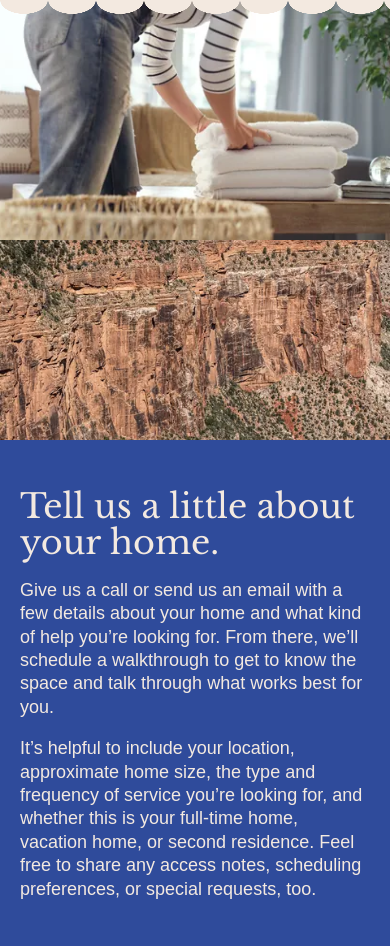
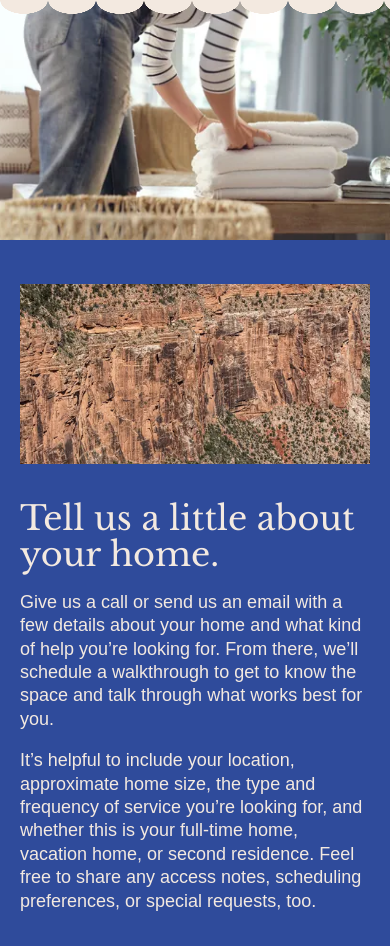
Before and after one commit to devin6beck/Website_EnchantedCircle, a plain HTML site: page contact.html in a window 390 px wide. Shown: the part 823-1769 px from the top of the page. Drawn offline with nearby package versions, Linux system fonts and the light colour scheme; a web font is replaced by a local one.

Commit message:
Set the contact page canyon strip inside the blue section
Match Hannah's example: the Grand Canyon strip sits on the blue to the
left of the text (a little larger than the example), and the blue
section no longer has scalloped bottom edges.

Co-Authored-By: Claude Opus 5.5 <noreply@anthropic.com>

```diff
--- a/styles.css
+++ b/styles.css
@@ -373,10 +373,9 @@ body{color:var(--blue);font-family:var(--sans)}
 .contact-photo{width:100%;min-height:0;aspect-ratio:1600/844;max-height:780px}
 .contact-photo.has-photo>img{object-position:50% 70%}
 /* 3 · Tell us about your home: cliffs strip runs the full height on the left */
-.contact-conversation{position:relative;z-index:2;display:grid;grid-template-columns:clamp(150px,19vw,340px) minmax(0,1fr);background:var(--blue);color:var(--linen)}
-.contact-conversation::after{content:"";position:absolute;left:clamp(150px,19vw,340px);right:0;top:100%;height:var(--scallop-h);background:radial-gradient(ellipse calc(var(--scallop-w)/2) var(--scallop-h) at 50% 0,var(--blue) 98%,transparent 100%) repeat-x 0 0/var(--scallop-w) var(--scallop-h);pointer-events:none}
-.conversation-cliffs{width:100%;height:0;min-height:100%;object-fit:cover;object-position:50% 40%}
-.conversation-grid{display:grid;grid-template-columns:minmax(0,1.4fr) minmax(0,.9fr);gap:clamp(32px,5vw,90px);align-items:center;padding:clamp(56px,6vw,96px) clamp(24px,5vw,80px)}
+.contact-conversation{position:relative;z-index:2;display:grid;grid-template-columns:clamp(120px,12vw,190px) minmax(0,1fr);column-gap:clamp(28px,4vw,64px);padding:clamp(48px,5vw,80px) clamp(24px,5vw,80px) clamp(48px,5vw,80px) clamp(24px,6vw,96px);background:var(--blue);color:var(--linen)}
+.conversation-cliffs{width:100%;height:0;min-height:100%;object-fit:cover;object-position:50% 30%}
+.conversation-grid{display:grid;grid-template-columns:minmax(0,1.4fr) minmax(0,.9fr);gap:clamp(32px,5vw,90px);align-items:center;padding:0}
 .conversation-copy h2{margin:0 0 .55em;font-size:clamp(2.1rem,3.75vw,3.375rem);line-height:1.08;letter-spacing:0;color:var(--linen)}
 .conversation-copy p{max-width:34em;margin-bottom:1em;font-size:clamp(1.125rem,1.6vw,1.4375rem);font-weight:500;line-height:1.3}
 .conversation-copy p:last-child{margin-bottom:0}
@@ -391,10 +390,9 @@ body{color:var(--blue);font-family:var(--sans)}
 @media(max-width:760px){
   .contact-intro-grid{grid-template-columns:1fr;gap:40px;padding-block:24px 52px}
   .contact-photo{min-height:240px}
-  .contact-conversation{grid-template-columns:1fr}
-  .contact-conversation::after{left:0}
-  .conversation-cliffs{height:200px;min-height:0;object-position:50% 30%}
-  .conversation-grid{padding:48px 20px 64px}
+  .contact-conversation{grid-template-columns:1fr;row-gap:36px;padding:44px 20px 60px}
+  .conversation-cliffs{height:180px;min-height:0;object-position:50% 30%}
+  .conversation-grid{padding:0}
   .conversation-copy h2 br{display:none}
 }
 @media(max-width:420px){
```
